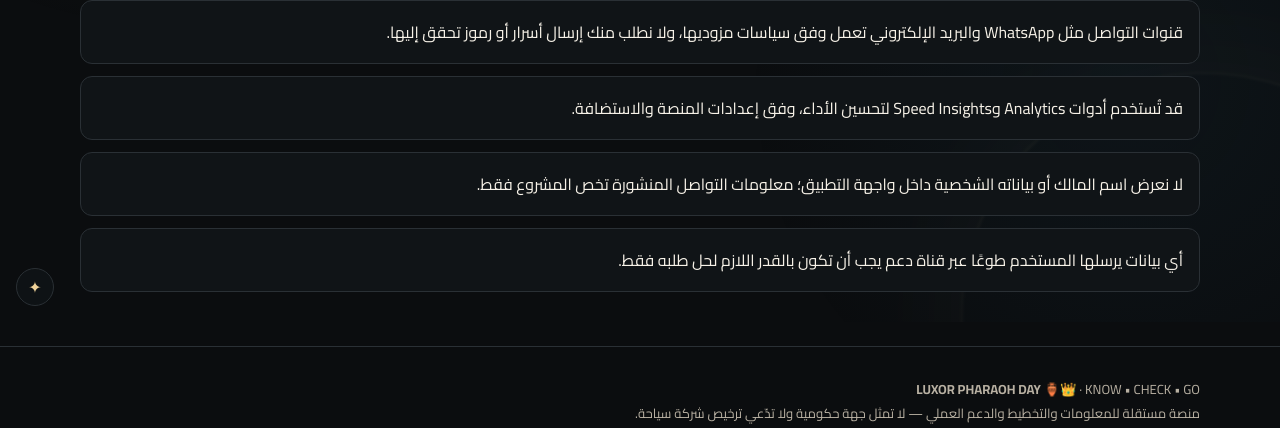
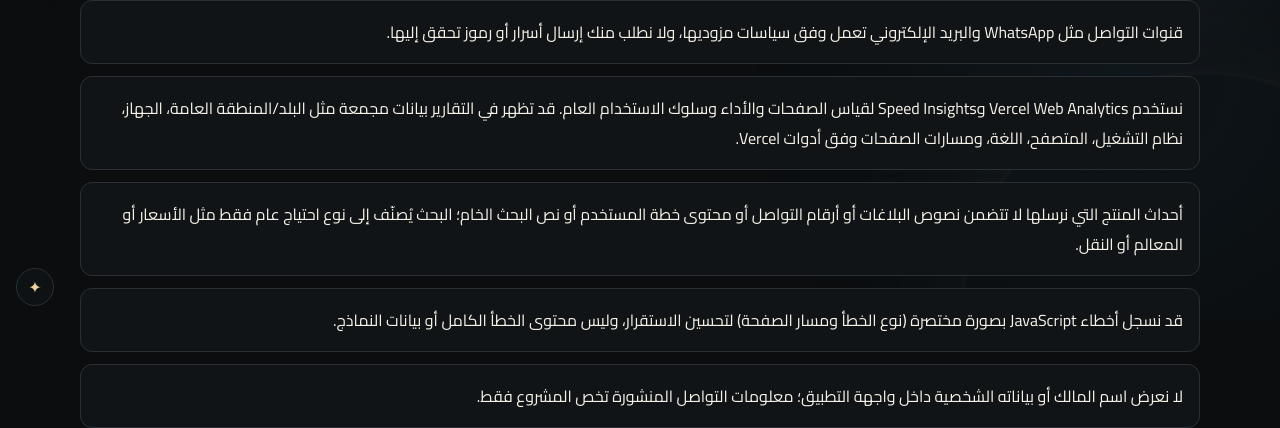
Before and after one commit to youssfalaa296-hash/luxor-pharaoh-day, a Next.js app: page /privacy in a window 1280 px wide. Shown: the part 478-906 px from the top of the page. Built offline with nearby package versions, Linux system fonts and the light colour scheme; no server answers.

Commit message:
privacy: document production analytics and data minimization

```diff
--- a/app/privacy/page.tsx
+++ b/app/privacy/page.tsx
@@ -7,7 +7,9 @@ export default function Privacy(){
       <div>الخطة المحفوظة في My Plan تبقى محليًا في متصفحك ولا تحتاج حسابًا.</div>
       <div>لا نطلب كلمات مرور أو رموز دفع أو بيانات بطاقة داخل الموقع.</div>
       <div>قنوات التواصل مثل WhatsApp والبريد الإلكتروني تعمل وفق سياسات مزوديها، ولا نطلب منك إرسال أسرار أو رموز تحقق إليها.</div>
-      <div>قد تُستخدم أدوات Analytics وSpeed Insights لتحسين الأداء، وفق إعدادات المنصة والاستضافة.</div>
+      <div>نستخدم Vercel Web Analytics وSpeed Insights لقياس الصفحات والأداء وسلوك الاستخدام العام. قد تظهر في التقارير بيانات مجمعة مثل البلد/المنطقة العامة، الجهاز، نظام التشغيل، المتصفح، اللغة، ومسارات الصفحات وفق أدوات Vercel.</div>
+      <div>أحداث المنتج التي نرسلها لا تتضمن نصوص البلاغات أو أرقام التواصل أو محتوى خطة المستخدم أو نص البحث الخام؛ البحث يُصنّف إلى نوع احتياج عام فقط مثل الأسعار أو المعالم أو النقل.</div>
+      <div>قد نسجل أخطاء JavaScript بصورة مختصرة (نوع الخطأ ومسار الصفحة) لتحسين الاستقرار، وليس محتوى الخطأ الكامل أو بيانات النماذج.</div>
       <div>لا نعرض اسم المالك أو بياناته الشخصية داخل واجهة التطبيق؛ معلومات التواصل المنشورة تخص المشروع فقط.</div>
       <div>أي بيانات يرسلها المستخدم طوعًا عبر قناة دعم يجب أن تكون بالقدر اللازم لحل طلبه فقط.</div>
     </div>
```
